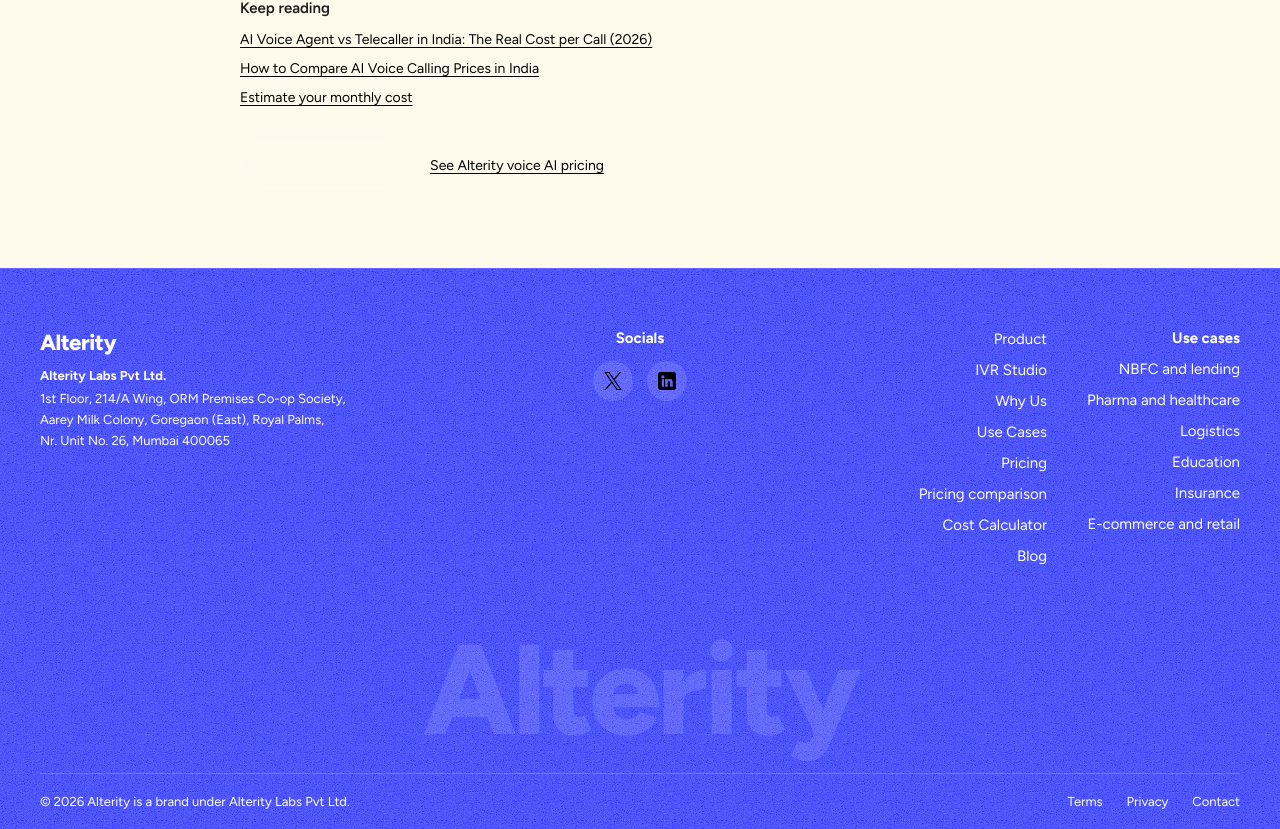
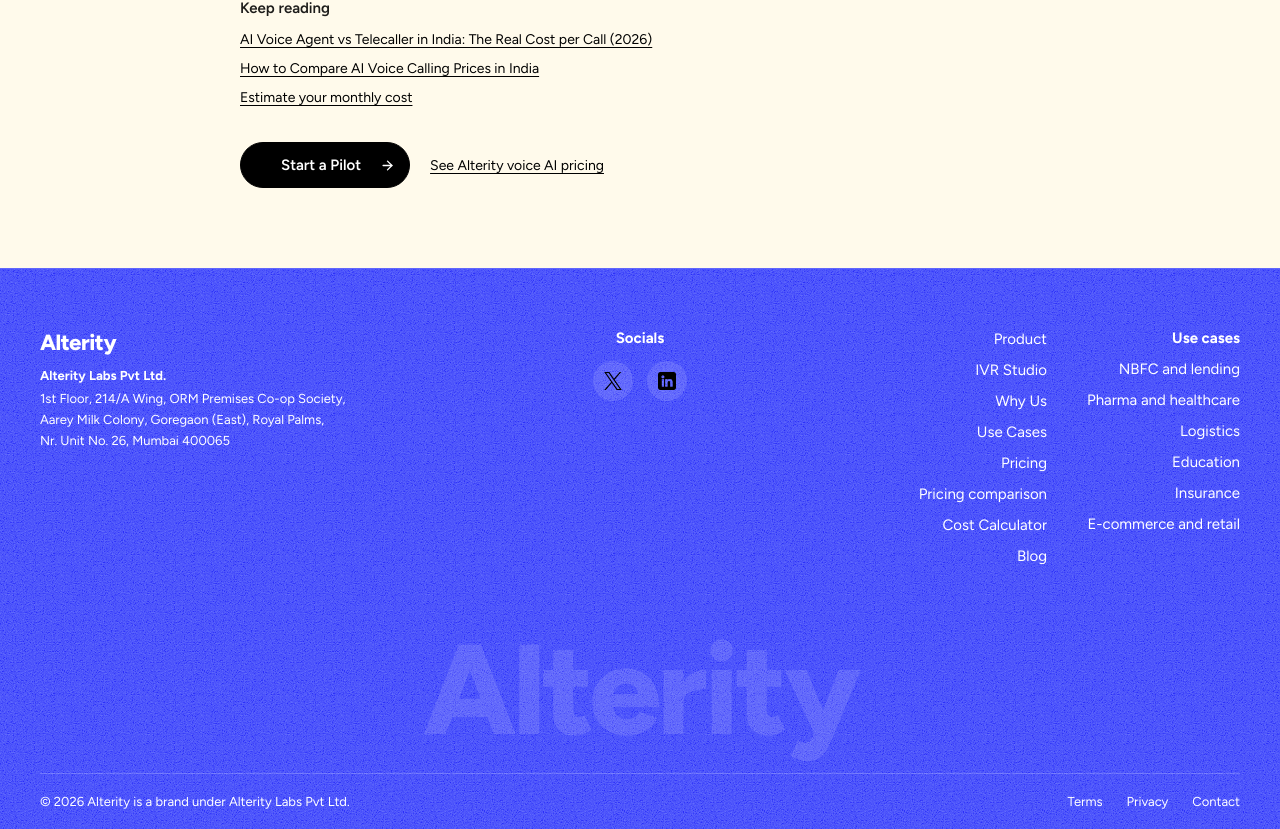
Before and after one commit to mohneeshrautela/alterity-website, a React (Vite) app: page /blog/ai-voice-agent-monthly-cost-india in a window 1280 px wide. Shown: the part 1277-2106 px from the top of the page. Built offline with nearby package versions, Linux system fonts and the light colour scheme.

Commit message:
Update ProsePage.jsx

```diff
--- a/src/pages/prose/ProsePage.jsx
+++ b/src/pages/prose/ProsePage.jsx
@@ -49,7 +49,7 @@ export default function ProsePage({ kicker, title, meta, intro = [], sections =
           </section>
         )}
         <div className="prose-page__cta">
-          <FlowButton text="Start a Pilot" variant="dark" />
+          <FlowButton text="Start a Pilot" variant="black" />
           <Link to="/pricing" className="prose-page__pricing-link">See Alterity voice AI pricing</Link>
         </div>
       </div>
```
